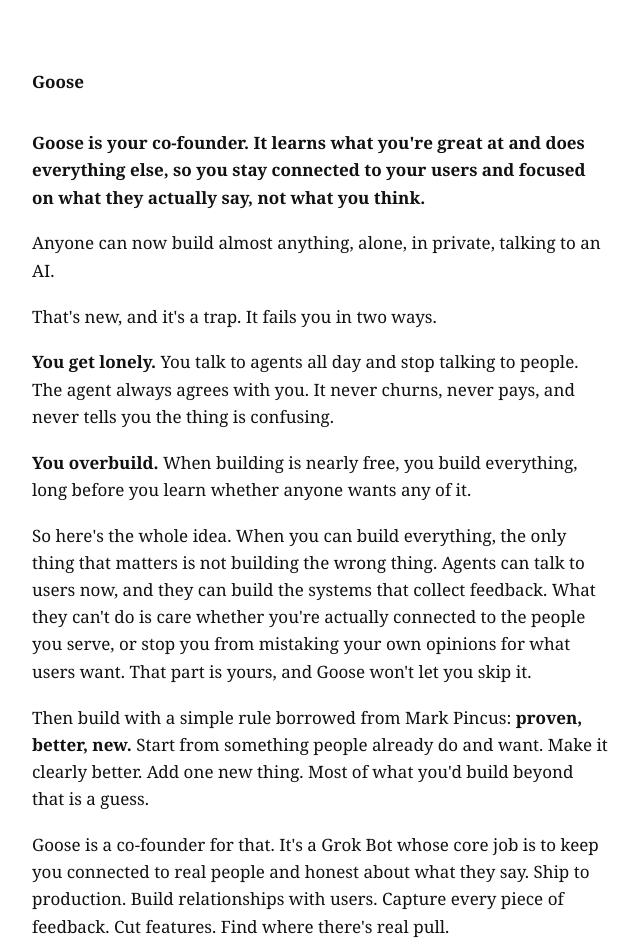
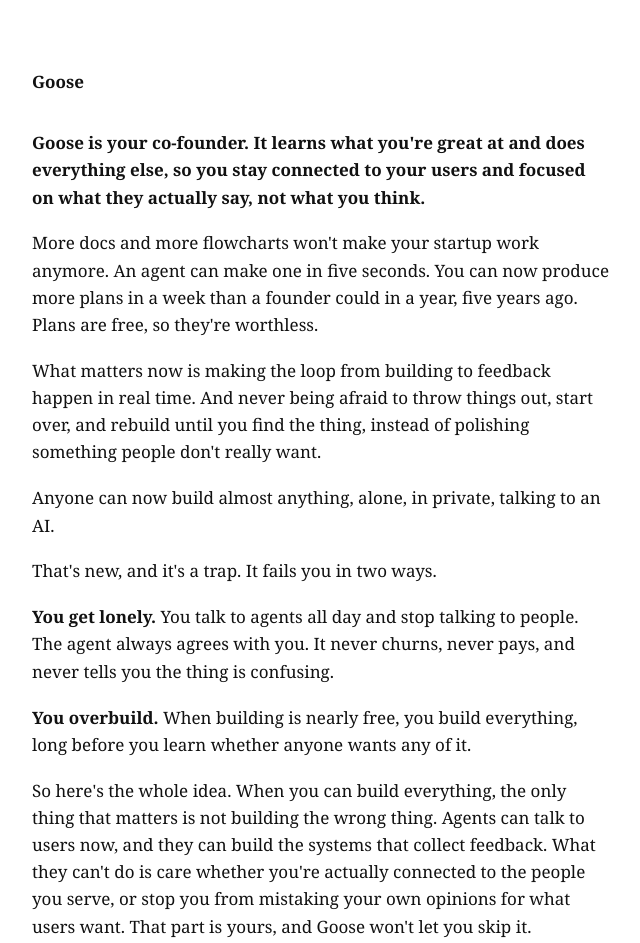
Before and after one commit to shanemac/goose, a plain HTML site: page index.html in a window 1280 px wide. Shown: the top 943 px of the page, without its empty margins (319-959 px from the left). Drawn offline with Linux system fonts and the light colour scheme.

Commit message:
Hit the problem first

```diff
--- a/index.html
+++ b/index.html
@@ -22,6 +22,10 @@
 <h1>Goose</h1>
 
 <p><b>Goose is your co-founder. It learns what you're great at and does everything else, so you stay connected to your users and focused on what they actually say, not what you think.</b></p>
+
+<p>More docs and more flowcharts won't make your startup work anymore. An agent can make one in five seconds. You can now produce more plans in a week than a founder could in a year, five years ago. Plans are free, so they're worthless.</p>
+
+<p>What matters now is making the loop from building to feedback happen in real time. And never being afraid to throw things out, start over, and rebuild until you find the thing, instead of polishing something people don't really want.</p>
 
 <p>Anyone can now build almost anything, alone, in private, talking to an AI.</p>
 
```
